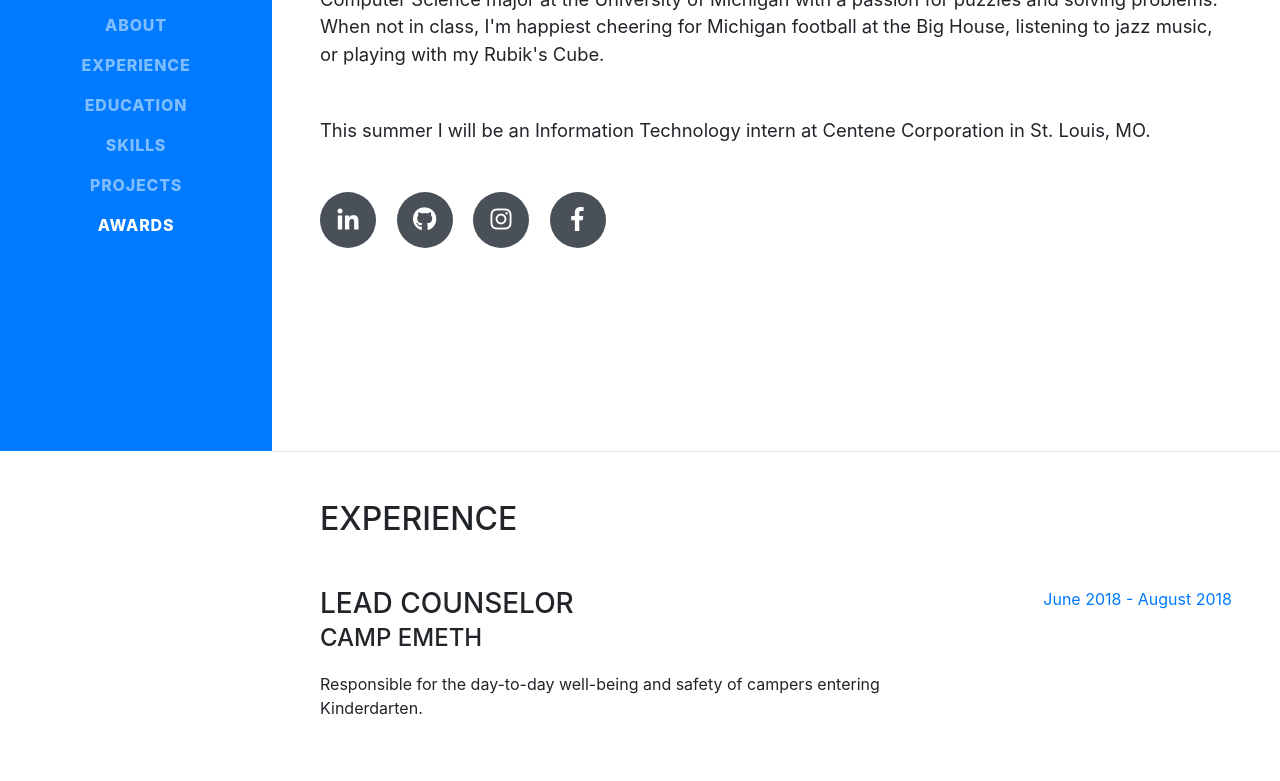
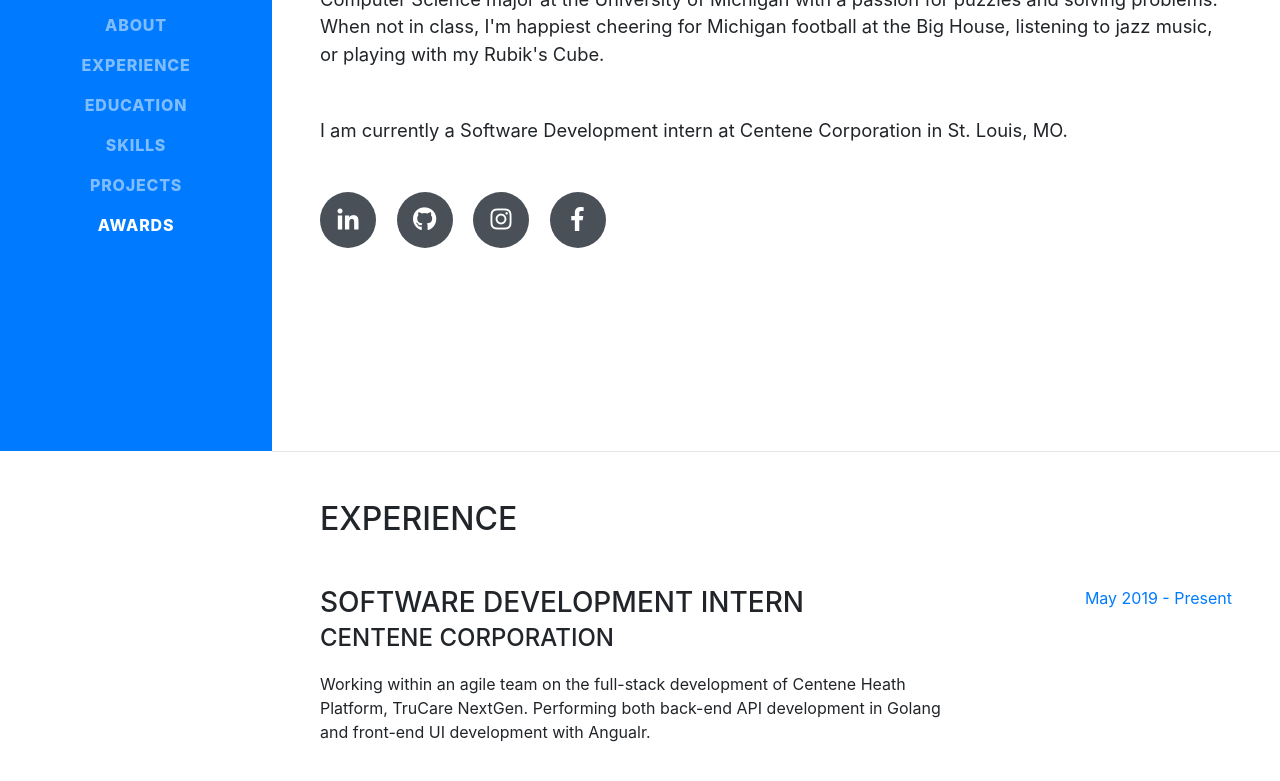
Before and after one commit to leighadennis/leigh.io, a website with bundled scripts: page index.html in a window 1280 px wide. Shown: the part 349-1130 px from the top of the page. Built offline with nearby package versions, Linux system fonts and the light colour scheme; a web font is replaced by a local one.

Commit message:
Update index.html
resume updates

```diff
--- a/index.html
+++ b/index.html
@@ -70,7 +70,7 @@
             <a href="mailto:ldenn@umich.com">ldenn@umich.edu</a>
           </div>
           <p class="lead mb-5">Computer Science major at the University of Michigan with a passion for puzzles and solving problems. When not in class, I'm happiest cheering for Michigan football at the Big House, listening to jazz music, or playing with my Rubik's Cube.</p>
-          <p class="lead mb-5">This summer I will be an Information Technology intern at Centene Corporation in St. Louis, MO.
+          <p class="lead mb-5">I am currently a Software Development intern at Centene Corporation in St. Louis, MO.
           <div class="social-icons">
             <a href="https://www.linkedin.com/in/leigh-dennis-158878167">
               <i class="fab fa-linkedin-in"></i>
@@ -93,6 +93,17 @@
       <section class="resume-section p-3 p-lg-5 d-flex flex-column" id="experience">
         <div class="my-auto">
           <h2 class="mb-5">Experience</h2>
+
+          <div class="resume-item d-flex flex-column flex-md-row mb-5">
+            <div class="resume-content mr-auto">
+              <h3 class="mb-0">Software Development Intern</h3>
+              <div class="subheading mb-3">Centene Corporation</div>
+              <p>Working within an agile team on the full-stack development of Centene Heath Platform, TruCare NextGen. Performing both back-end API development in Golang and front-end UI development with Angualr.</p>
+            </div>
+            <div class="resume-date text-md-right">
+              <span class="text-primary">May 2019 - Present</span>
+            </div>
+          </div>
 
           <div class="resume-item d-flex flex-column flex-md-row mb-5">
             <div class="resume-content mr-auto">
@@ -202,7 +213,7 @@
              <i class="fab fa-python"></i>
             </li>
             <li class="list-inline-item">
-             <i class="fab fa-html5"></i>
+             <i class="fab fa-angular"></i>
             </li>
 
           </ul>
@@ -212,6 +223,8 @@
             <li>
               <i class="fa-li fa fa-check"></i>
               C++</li>
+            <i class="fa-li fa fa-check"></i>
+              Golang</li>
           <!--  <li>
               <i class="fa-li fa fa-check"></i>
               Cross Browser Testing &amp; Debugging</li>
```
